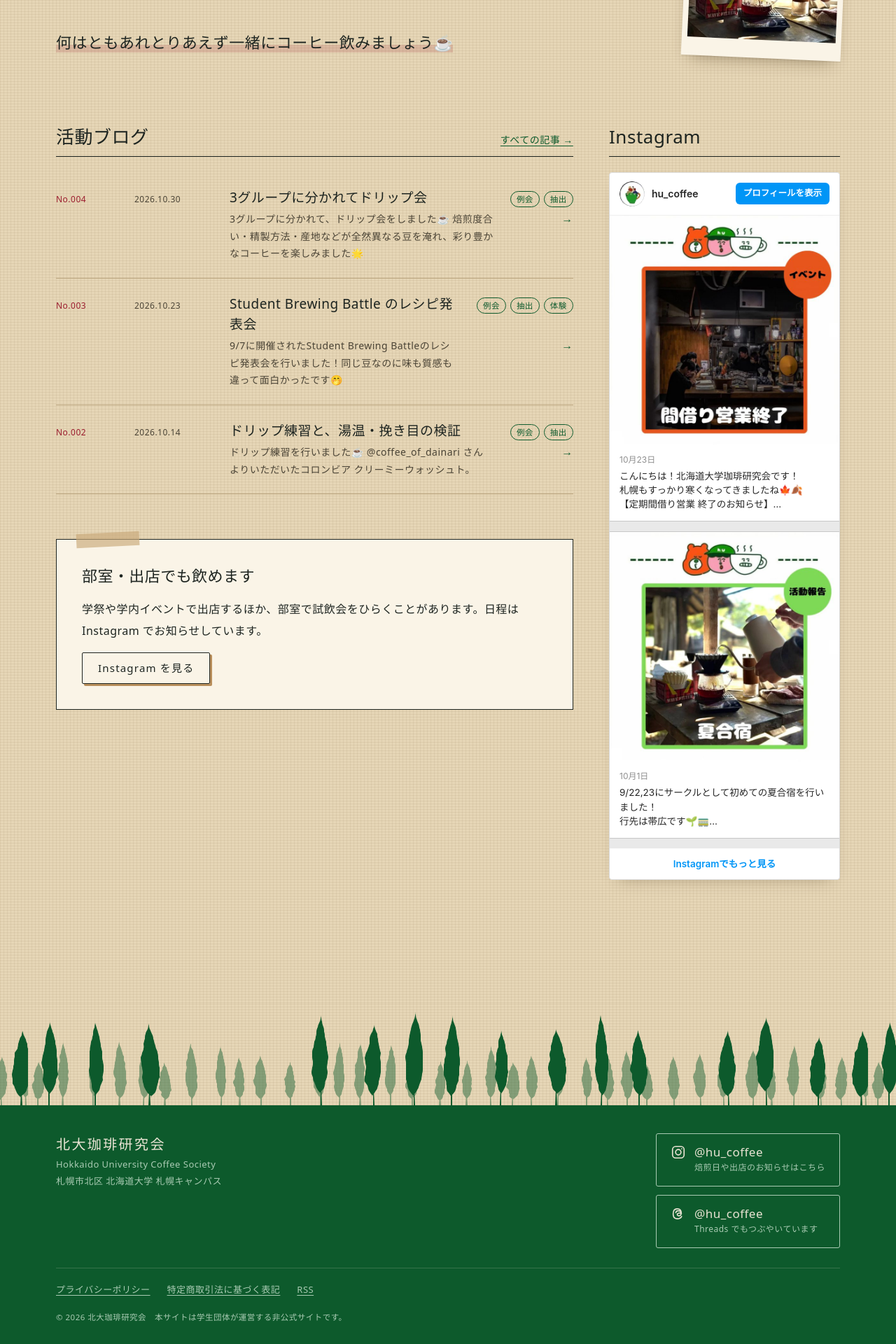
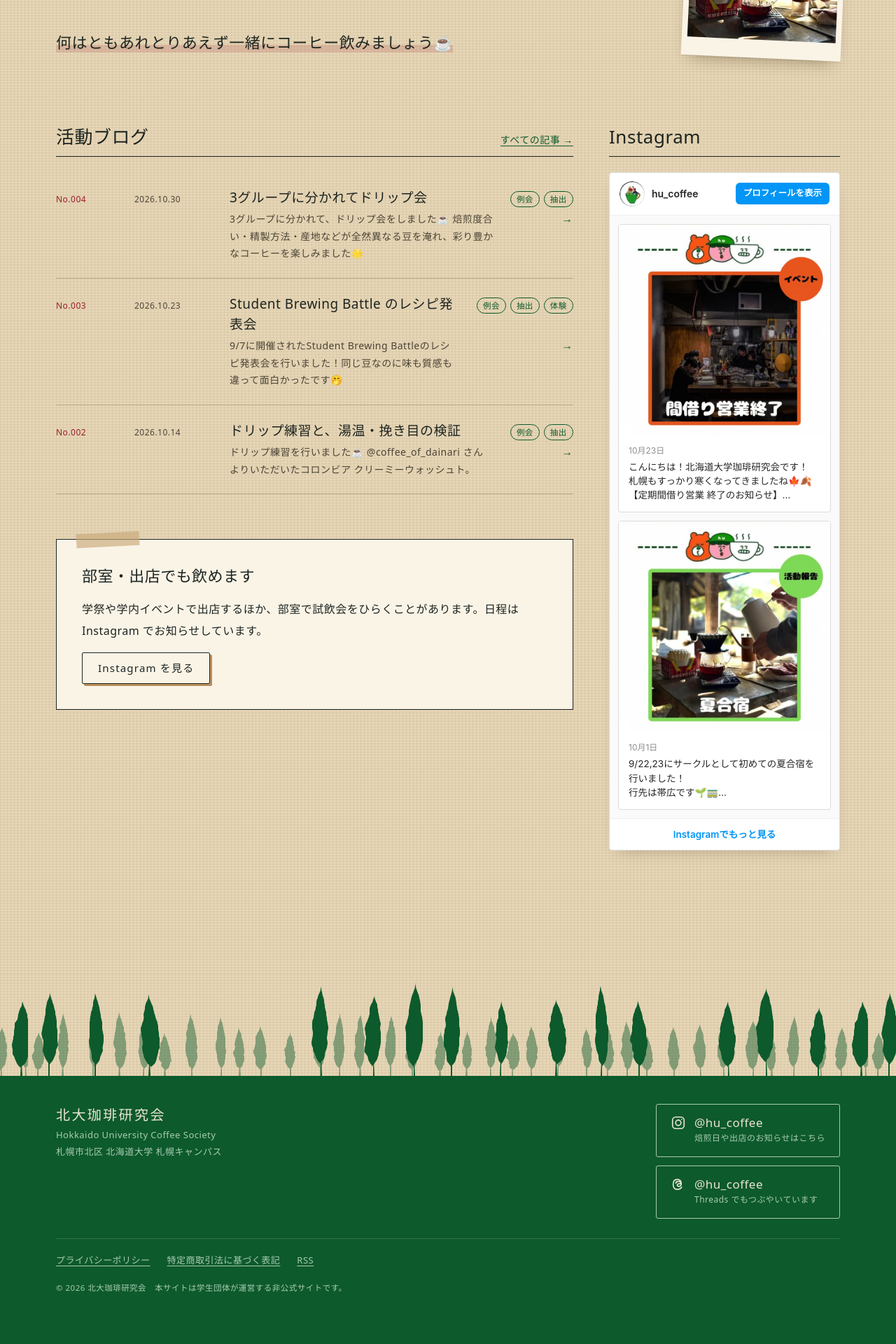
Before and after one commit to gmgngnm/hu_coffee, a Jekyll site: the page built from index.html, in a window 1280 px wide. Shown: the part 804-2724 px from the top of the page at 70% size. Built offline with Jekyll 4.4.1, drawn with Linux system fonts in a browser that asks for light colours; some web fonts are replaced; after the commit the page ends 2682 px from its top, so only the background shows below that.

Commit message:
Instagram 欄：大きな枠の中に、投稿を1件ずつ小さな枠で縦に並べる形に
Co-Authored-By: Claude Opus 5.5 <noreply@anthropic.com>
Claude-Session: https://claude.ai/code/session_01SJAjaDFs9AxovdXkUsc4Np

```diff
--- a/assets/css/main.css
+++ b/assets/css/main.css
@@ -167,12 +167,9 @@ h1, h2, h3 { font-family: var(--f-head); font-weight: 400; line-height: 1.45; le
 .ig-feed__user { font-weight: 600; font-size: 14px; flex: 1; min-width: 0; overflow: hidden; text-overflow: ellipsis; }
 .ig-feed__btn { background: #0095f6; color: #fff; font-weight: 600; font-size: 12.5px; padding: 6px 11px; border-radius: 6px; text-decoration: none; white-space: nowrap; }
 .ig-feed__btn:hover { background: #1877f2; color: #fff; }
-.ig-feed__list { list-style: none; margin: 0; padding: 0; }
-/* 投稿と投稿のあいだは、細い線ではなく灰色の帯で区切って、別の投稿だと一目で分かるようにする */
-.ig-feed__list li { border-bottom: 1px solid #c7c7c7; }
-.ig-feed__list li + li { border-top: 1px solid #c7c7c7; margin-top: 14px; }
-.ig-feed__list { background: #e9e9e9; }
-.ig-feed__list li { background: #fff; }
+/* 大きな枠の中に、投稿を1件ずつ小さな枠に入れて縦に並べる */
+.ig-feed__list { list-style: none; margin: 0; display: grid; gap: 12px; padding: 12px; background: #fafafa; }
+.ig-feed__list li { background: #fff; border: 1px solid #dbdbdb; border-radius: 4px; overflow: hidden; }
 /* 投稿ごとに、画像を枠の幅いっぱい（元の比率のまま）に出し、その下に日付と本文 */
 .ig-feed__item { display: block; color: inherit; text-decoration: none; }
 .ig-feed__item:hover { background: #fafafa; color: inherit; }
@@ -180,7 +177,7 @@ h1, h2, h3 { font-family: var(--f-head); font-weight: 400; line-height: 1.45; le
 .ig-feed__text { display: grid; gap: 4px; padding: 12px 14px 14px; }
 .ig-feed__text time { color: #8e8e8e; font-size: 12px; }
 .ig-feed__cap { display: -webkit-box; -webkit-line-clamp: 3; -webkit-box-orient: vertical; overflow: hidden; }
-.ig-feed__more { display: block; text-align: center; padding: 12px; border-top: 14px solid #e9e9e9; color: #0095f6; font-weight: 600; text-decoration: none; }
+.ig-feed__more { display: block; text-align: center; padding: 12px; border-top: 1px solid #efefef; color: #0095f6; font-weight: 600; text-decoration: none; }
 .ig-feed__more:hover { color: #00376b; }
 .hero__body { max-width: 40em; }
 .hero__title { font-size: clamp(28px, 5vw, 50px); line-height: 1.45; letter-spacing: .02em; margin: 0 0 .9em; }
```
